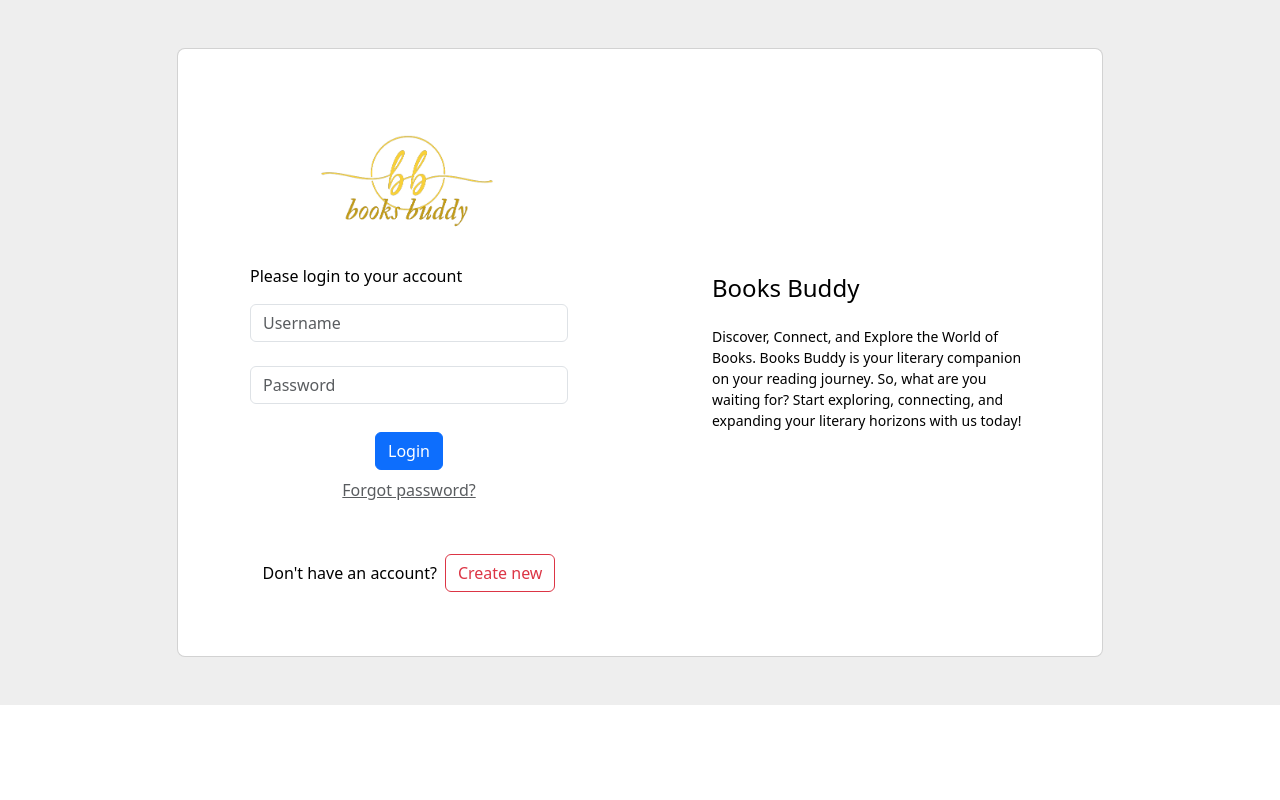
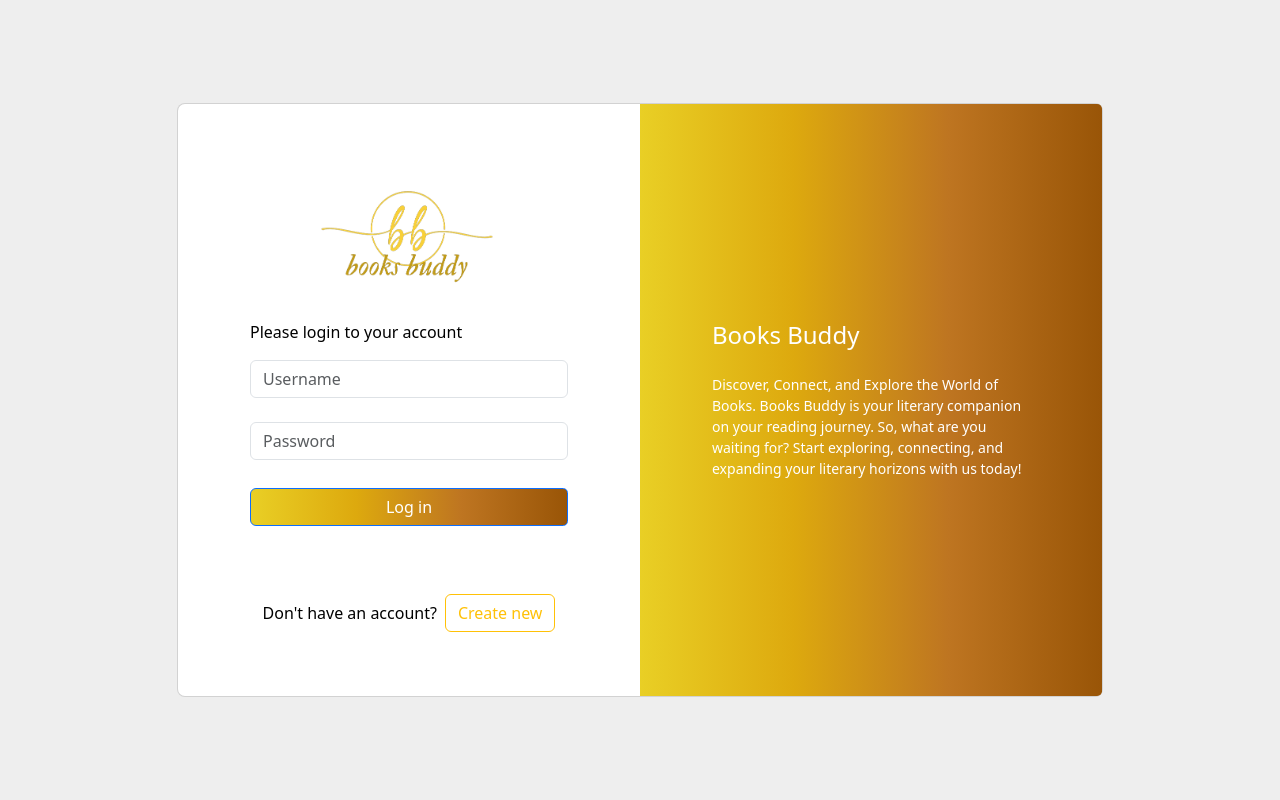
Before and after one commit to jago-bikin-web/book-buddy, a Django app: page /login/ in a window 1280 px wide. Run offline with Django 4.2, Linux system fonts and the light colour scheme.

Commit message:
feat: login.html dari daffa

```diff
--- a/main/static/css/main.css
+++ b/main/static/css/main.css
@@ -1,3 +1,30 @@
 /* .asd {
   margin-top: -5rem;
 } */
+
+.gradient-custom-2 {
+  /* fallback for old browsers */
+  background: #e6e6e6;
+
+  /* Chrome 10-25, Safari 5.1-6 */
+  background: -webkit-linear-gradient(to right, #e9cf25, #dda90e, #be7521, #995507);
+
+  /* W3C, IE 10+/ Edge, Firefox 16+, Chrome 26+, Opera 12+, Safari 7+ */
+  background: linear-gradient(to right, #e9cf25, #dda90e, #be7521, #995507);
+
+  border-top-right-radius: .3rem;
+
+  border-bottom-right-radius: .3rem;
+  }
+
+  @media (min-width: 768px) {
+  .gradient-form {
+  height: 100vh !important;
+  }
+  }
+  @media (min-width: 769px) {
+  .gradient-custom-2 {
+  border-top-right-radius: .3rem;
+  border-bottom-right-radius: .3rem;
+  }
+  }
--- a/main/templates/login.html
+++ b/main/templates/login.html
@@ -9,6 +9,7 @@
 
 {% block framework %}
 <link href="https://cdn.jsdelivr.net/npm/bootstrap@5.3.2/dist/css/bootstrap.min.css" rel="stylesheet" integrity="sha384-T3c6CoIi6uLrA9TneNEoa7RxnatzjcDSCmG1MXxSR1GAsXEV/Dwwykc2MPK8M2HN" crossorigin="anonymous">
+<link rel="stylesheet" href="{% static 'css/main.css' %}" type="text/css"/>
 {% endblock framework %}
 
 {% block content %}
@@ -37,15 +38,14 @@
                         </div>
 
                         <div class="text-center pt-1 mb-5 pb-1">
-                            <input class="btn btn-primary btn-block fa-lg gradient-custom-2 mb-2" type="submit" value="Login">
+                            <input class="btn btn-primary btn-block fa-lg gradient-custom-2 mb-3 w-100" type="submit" value="Log in">
                             <br>
-                          <a class="text-muted" href="#!">Forgot password?</a>
                         </div>
 
                         <div class="d-flex align-items-center justify-content-center pb-3">
                           <p class="mb-0 me-2">Don't have an account?</p>
 
-                          <button type="button" class="btn btn-outline-danger">Create new</button>
+                          <button type="button" class="btn btn-outline-warning">Create new</button>
                         </div>
 
                       </form>
@@ -53,7 +53,7 @@
                     </div>
                   </div>
                   <div class="col-lg-6 d-flex align-items-center gradient-custom-2">
-                    <div class="text-black px-3 py-4 p-md-5 mx-md-4">
+                    <div class="text-white px-3 py-4 p-md-5 mx-md-4">
                       <h4 class="mb-4">Books Buddy</h4>
                       <p class="small mb-0">Discover, Connect, and Explore the World of Books. Books Buddy is your literary companion on your reading journey. So, what are you waiting for? Start exploring, connecting, and expanding your literary horizons with us today!</p>
                     </div>
```
Also changed, not shown: static/img/gradientyellowbrown.jpg (added).
